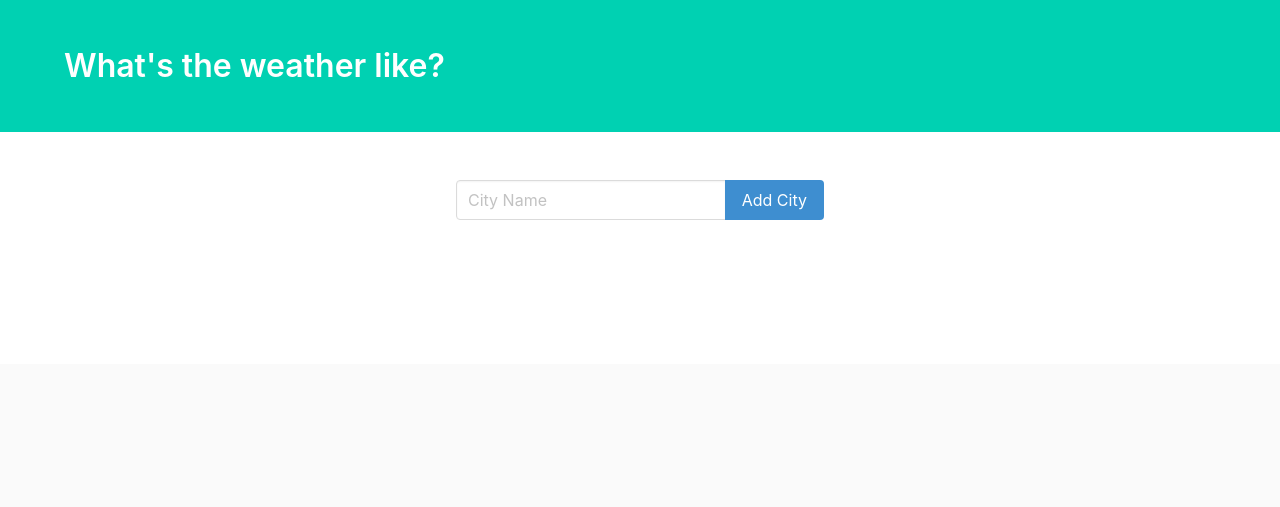
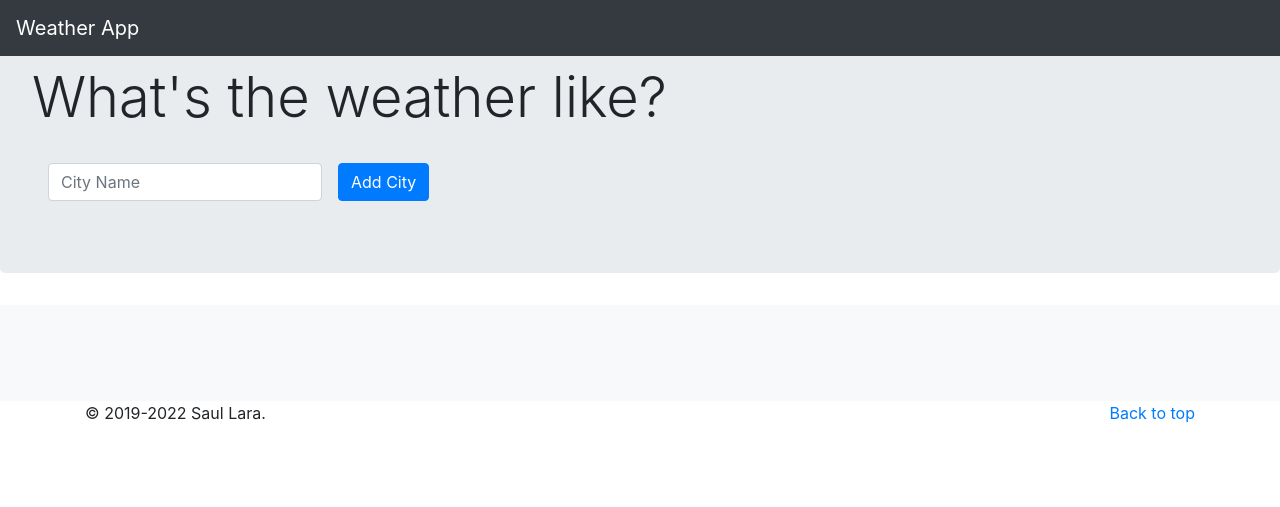
Before and after one commit to Saul-Lara/Weather-App-Django, a Django app: page / in a window 1280 px wide. Shown: the top 507 px of the page. Run offline with Django 3.2, Linux system fonts and the light colour scheme; data that the repository does not hold is empty; some libraries are stand-ins or nearby versions.

Commit message:
Modified CSS
- Modified attrs of text input.
- Changed bootstrap CSS.

```diff
--- a/WeatherApp/weather/forms.py
+++ b/WeatherApp/weather/forms.py
@@ -5,4 +5,4 @@ class Cityform(ModelForm):
     class Meta:
         model = City
         fields = ['name']
-        widgets = {'name' : TextInput(attrs = {'class' : 'input', 'placeholder' : 'City Name'})}
+        widgets = {'name' : TextInput(attrs = {'class' : 'form-control', 'placeholder' : 'City Name'})}
--- a/WeatherApp/weather/templates/weather/weather.html
+++ b/WeatherApp/weather/templates/weather/weather.html
@@ -5,72 +5,56 @@
     <meta charset="UTF-8">
     <meta name="viewport" content="width=device-width, initial-scale=1.0">
     <meta http-equiv="X-UA-Compatible" content="ie=edge">
-    <title>Document</title>
-    <link rel="stylesheet" href="https://cdnjs.cloudflare.com/ajax/libs/bulma/0.6.2/css/bulma.css" />
+    <title>Weather App</title>
+    <link rel="stylesheet" href="https://stackpath.bootstrapcdn.com/bootstrap/4.3.1/css/bootstrap.min.css" />
 </head>
 
 <body>
-    <section class="hero is-primary">
-        <div class="hero-body">
+    <header>
+      <nav class="navbar navbar-expand-md navbar-dark fixed-top bg-dark">
+        <a class="navbar-brand" href="#">Weather App</a>
+      </nav>
+    </header>
+
+    <main role="main">
+        <div class="jumbotron">
+          <h1 class="display-4">What's the weather like?</h1>
+            <br>
+          <form class="form-inline" method="POST">
+              {% csrf_token %}
+              <div class="form-group mx-sm-3 mb-2">
+                  {{ form.name }}
+              </div>
+              <button type="submit" class="btn btn-primary mb-2">Add City</button>
+            </form>
+        </div>
+
+        <div class="album py-5 bg-light">
             <div class="container">
-                <h1 class="title">
-                    What's the weather like?
-                </h1>
-            </div>
-        </div>
-    </section>
-    <section class="section">
-        <div class="container">
-            <div class="columns">
-                <div class="column is-offset-4 is-4">
-                    <form method="POST">
-                        {% csrf_token %}
-                        <div class="field has-addons">
-                            <div class="control is-expanded">
-                                {{ form.name }}
-                            </div>
-                            <div class="control">
-                                <button type="submit" class="button is-info">
-                                    Add City
-                                </button>
-                            </div>
+                <div class="row">
+                    {% for city_weather in weather_data %}
+                    <div class="col-md-3">
+                      <div class="card mb-3 shadow-sm">
+                        <img src="http://openweathermap.org/img/wn/{{ city_weather.icon }}@2x.png" alt="Image" style="max-width: 100px; display:block;
+margin:auto;">
+                        <div class="card-body" style="text-align:center;">
+                            <h5 class="card-title">{{ city_weather.city }}</h5>
+                            <p class="card-text">Temperature: {{ city_weather.temperature}} °C</p>
+                            <p class="card-text">Description: {{ city_weather.description }}</p>
                         </div>
-                    </form>
-                </div>
-            </div>
-        </div>
-    </section>
-    <section class="section">
-        <div class="container">
-            <div class="columns">
-                <div class="column is-offset-4 is-4">
-                    {% for city_weather in weather_data %}
-                    <div class="box">
-                        <article class="media">
-                            <div class="media-left">
-                                <figure class="image is-50x50">
-                                    <img src="http://openweathermap.org/img/w/{{ city_weather.icon }}.png" alt="Image">
-                                </figure>
-                            </div>
-                            <div class="media-content">
-                                <div class="content">
-                                    <p>
-                                        <span class="title">{{ city_weather.city }}</span>
-                                        <br>
-                                        <span class="subtitle">{{ city_weather.temperature}} °C</span>
-                                        <br> {{ city_weather.description }}
-                                    </p>
-                                </div>
-                            </div>
-                        </article>
+                      </div>
                     </div>
                     {% endfor %}
                 </div>
             </div>
         </div>
-    </section>
-    <footer class="footer">
+    </main>
+
+    <footer class="container">
+        <p class="float-right"><a href="#">Back to top</a></p>
+        <p>&copy; 2019-2022 Saul Lara.</p>
     </footer>
+
 </body>
 
 </html>
--- a/WeatherApp/weather/views.py
+++ b/WeatherApp/weather/views.py
@@ -21,7 +21,7 @@ def index(request):
         json_data = requests.get(url.format(city)).json()
 
         cityWeather = {
-            'city' : json_data['name'] + ',' + json_data['sys']['country'],
+            'city' : json_data['name'] + ', ' + json_data['sys']['country'],
             'temperature' : str(math.ceil(json_data['main']['temp'] - 273.15)),
             'description' : json_data['weather'][0]['description'],
             'icon' : json_data['weather'][0]['icon'],
```
